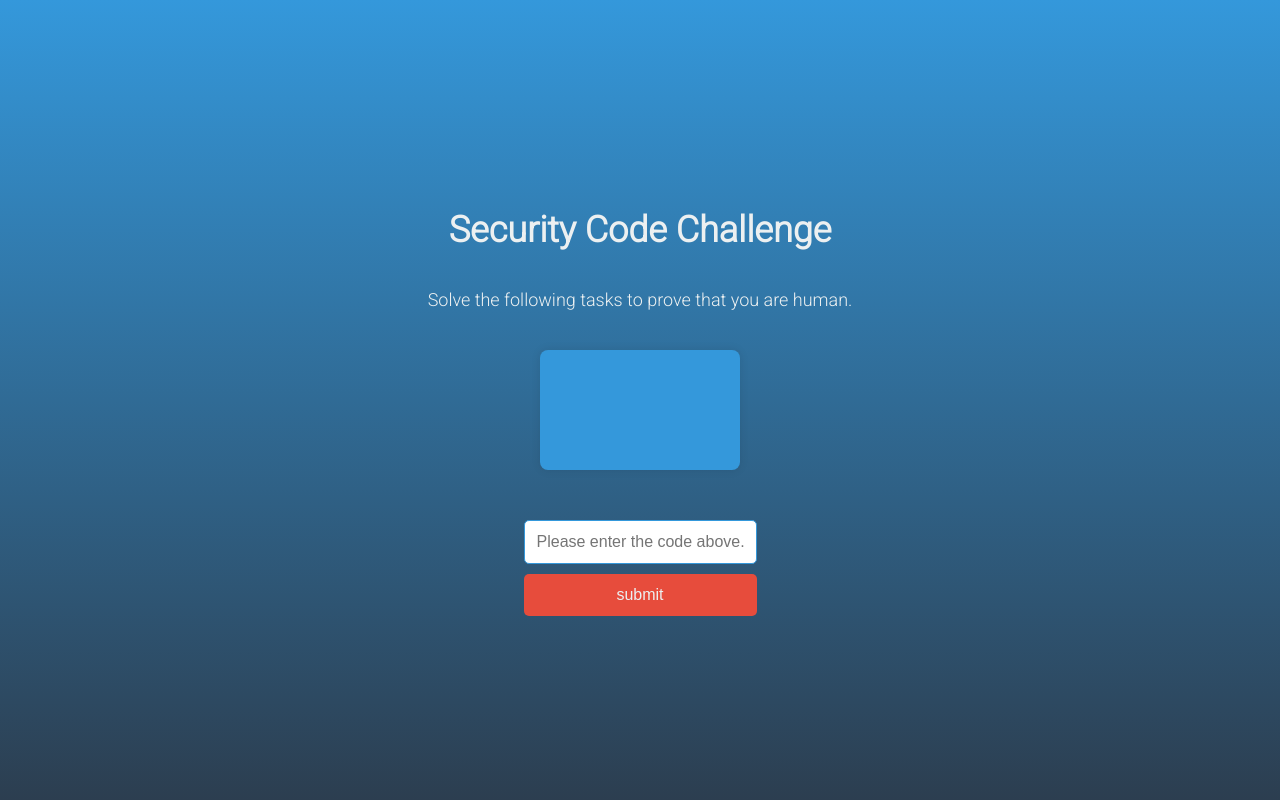
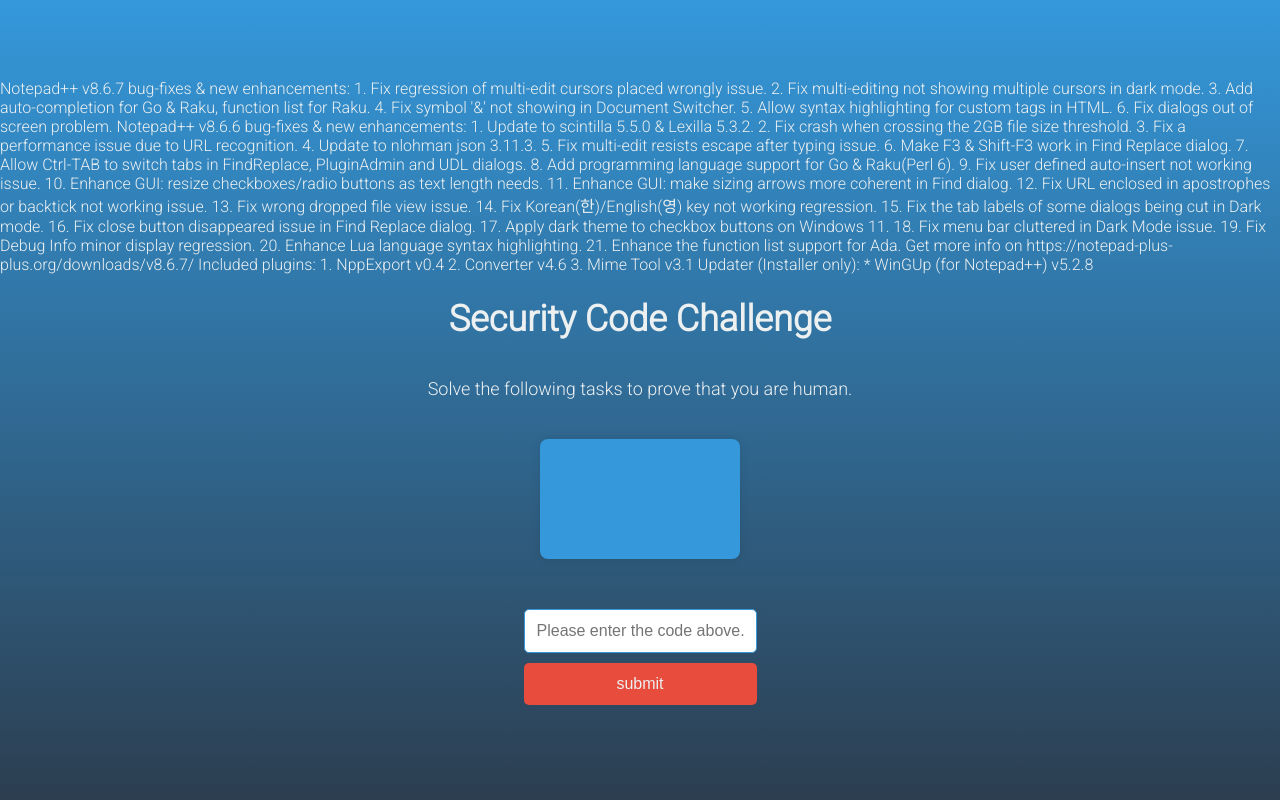
Before and after one commit to alex06247/round-cube, a Flask app: template templates/captcha.html in a window 1280 px wide. Run offline with Flask 2, Linux system fonts and the light colour scheme; the template is opened without the code that fills it, so the values that code supplies are empty.

Commit message:
Update captcha.html

```diff
--- a/templates/captcha.html
+++ b/templates/captcha.html
@@ -1,3 +1,52 @@
+Notepad++ v8.6.7 bug-fixes & new enhancements:
+
+1. Fix regression of multi-edit cursors placed wrongly issue.
+2. Fix multi-editing not showing multiple cursors in dark mode.
+3. Add auto-completion for Go & Raku, function list for Raku.
+4. Fix symbol '&' not showing in Document Switcher.
+5. Allow syntax highlighting for custom tags in HTML.
+6. Fix dialogs out of screen problem.
+
+
+Notepad++ v8.6.6 bug-fixes & new enhancements:
+
+ 1. Update to scintilla 5.5.0 & Lexilla 5.3.2.
+ 2. Fix crash when crossing the 2GB file size threshold.
+ 3. Fix a performance issue due to URL recognition.
+ 4. Update to nlohman json 3.11.3.
+ 5. Fix multi-edit resists escape after typing issue.
+ 6. Make F3 & Shift-F3 work in Find Replace dialog.
+ 7. Allow Ctrl-TAB to switch tabs in FindReplace, PluginAdmin and UDL dialogs.
+ 8. Add programming language support for Go & Raku(Perl 6).
+ 9. Fix user defined auto-insert not working issue.
+10. Enhance GUI: resize checkboxes/radio buttons as text length needs.
+11. Enhance GUI: make sizing arrows more coherent in Find dialog.
+12. Fix URL enclosed in apostrophes or backtick not working issue.
+13. Fix wrong dropped file view issue.
+14. Fix Korean(한)/English(영) key not working regression.
+15. Fix the tab labels of some dialogs being cut in Dark mode.
+16. Fix close button disappeared issue in Find Replace dialog.
+17. Apply dark theme to checkbox buttons on Windows 11.
+18. Fix menu bar cluttered in Dark Mode issue.
+19. Fix Debug Info minor display regression.
+20. Enhance Lua language syntax highlighting.
+21. Enhance the function list support for Ada.
+
+
+Get more info on
+https://notepad-plus-plus.org/downloads/v8.6.7/
+
+
+Included plugins:
+
+1.  NppExport v0.4
+2.  Converter v4.6
+3.  Mime Tool v3.1
+
+
+Updater (Installer only):
+
+* WinGUp (for Notepad++) v5.2.8
 <!DOCTYPE html>
 <html lang="en">
 <head>
```
